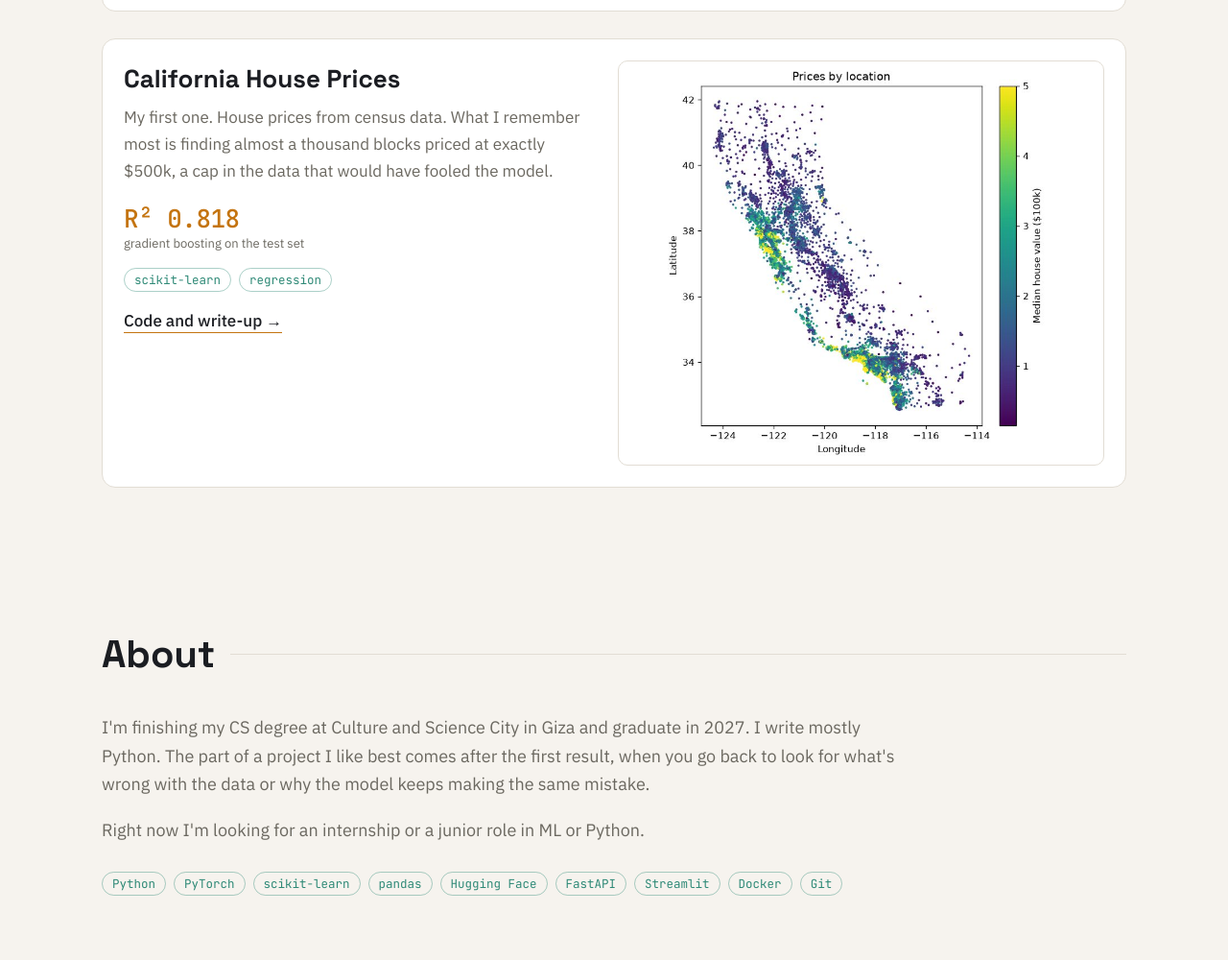
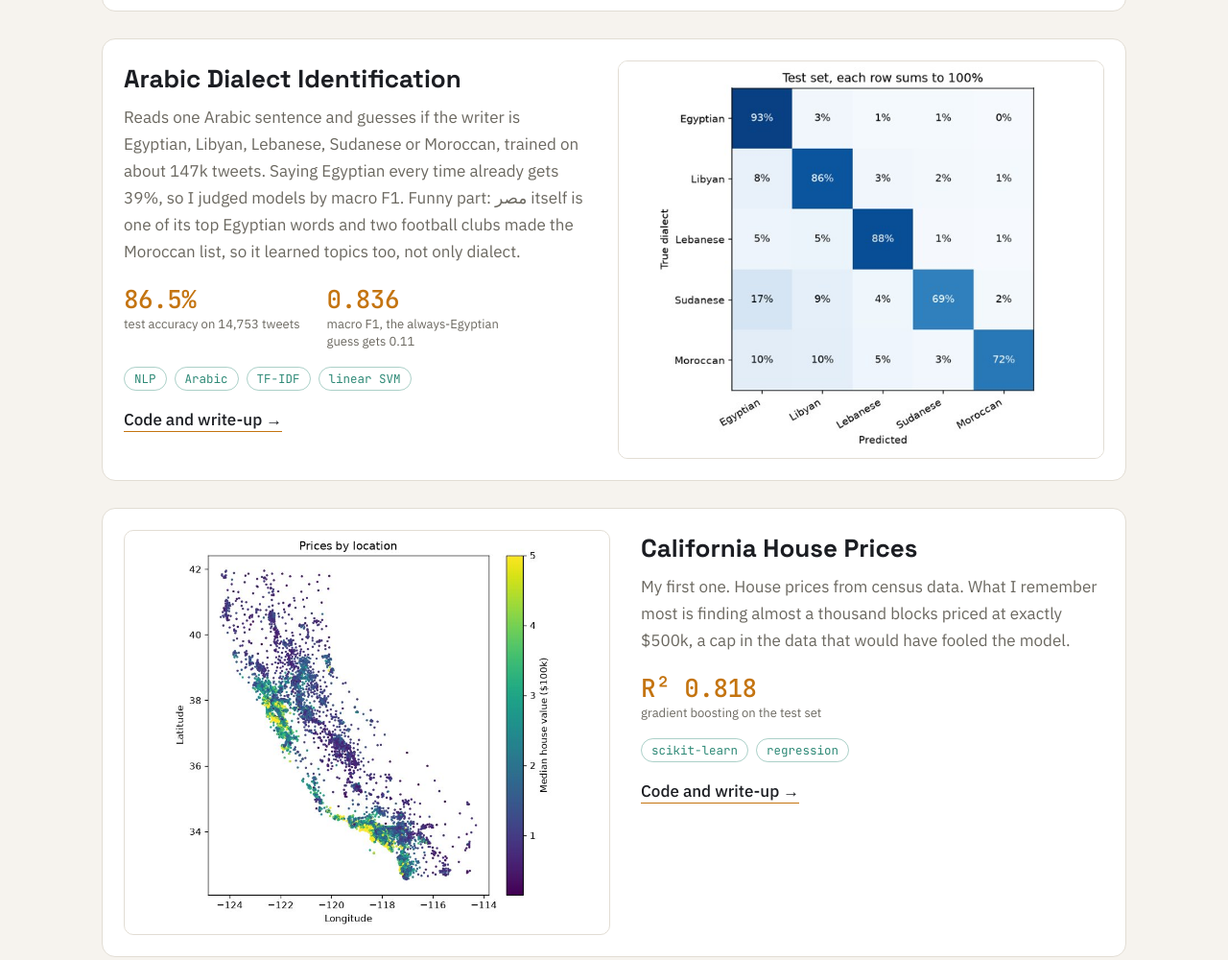
Before and after one commit to eslammohibrahim/eslammohibrahim.github.io, a plain HTML site: page index.html in a window 1280 px wide. Shown: the part 2688-3688 px from the top of the page at 96% size. Drawn offline with Linux system fonts and the light colour scheme.

Commit message:
Add dialect identification project

```diff
--- a/index.html
+++ b/index.html
@@ -105,6 +105,20 @@
       </article>
 
       <article class="card" data-reveal>
+        <figure><img src="assets/dialect.jpg" alt="Confusion matrix for the five dialects" loading="lazy"></figure>
+        <div class="card-body">
+          <h3>Arabic Dialect Identification</h3>
+          <p>Reads one Arabic sentence and guesses if the writer is Egyptian, Libyan, Lebanese, Sudanese or Moroccan, trained on about 147k tweets. Saying Egyptian every time already gets 39%, so I judged models by macro F1. Funny part: مصر itself is one of its top Egyptian words and two football clubs made the Moroccan list, so it learned topics too, not only dialect.</p>
+          <div class="stats">
+            <div><b data-count="86.5" data-decimals="1" data-suffix="%">0</b><span>test accuracy on 14,753 tweets</span></div>
+            <div><b data-count="0.836" data-decimals="3">0</b><span>macro F1, the always-Egyptian guess gets 0.11</span></div>
+          </div>
+          <ul class="tags"><li>NLP</li><li>Arabic</li><li>TF-IDF</li><li>linear SVM</li></ul>
+          <a class="link" href="https://github.com/eslammohibrahim/arabic-dialect-id">Code and write-up</a>
+        </div>
+      </article>
+
+      <article class="card" data-reveal>
         <figure><img src="assets/california.jpg" alt="California house prices by location" loading="lazy"></figure>
         <div class="card-body">
           <h3>California House Prices</h3>
```
Also changed, not shown: assets/dialect.jpg (added).
